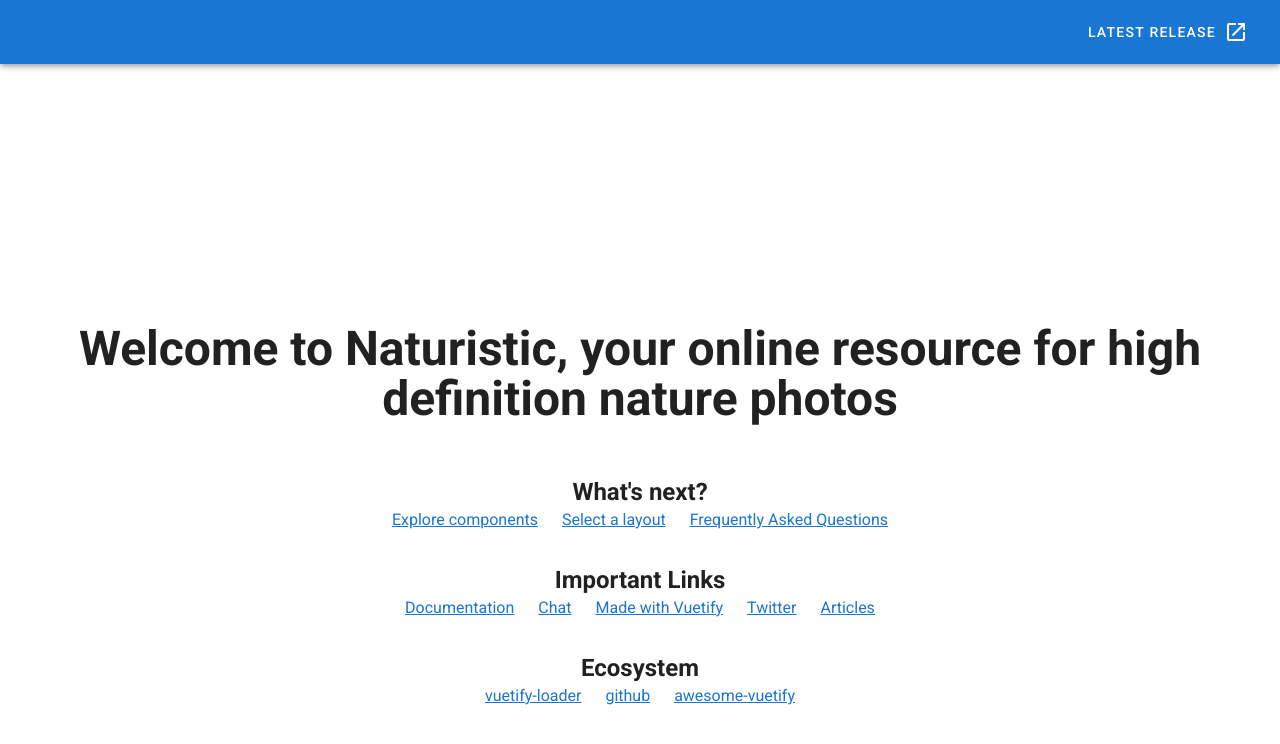
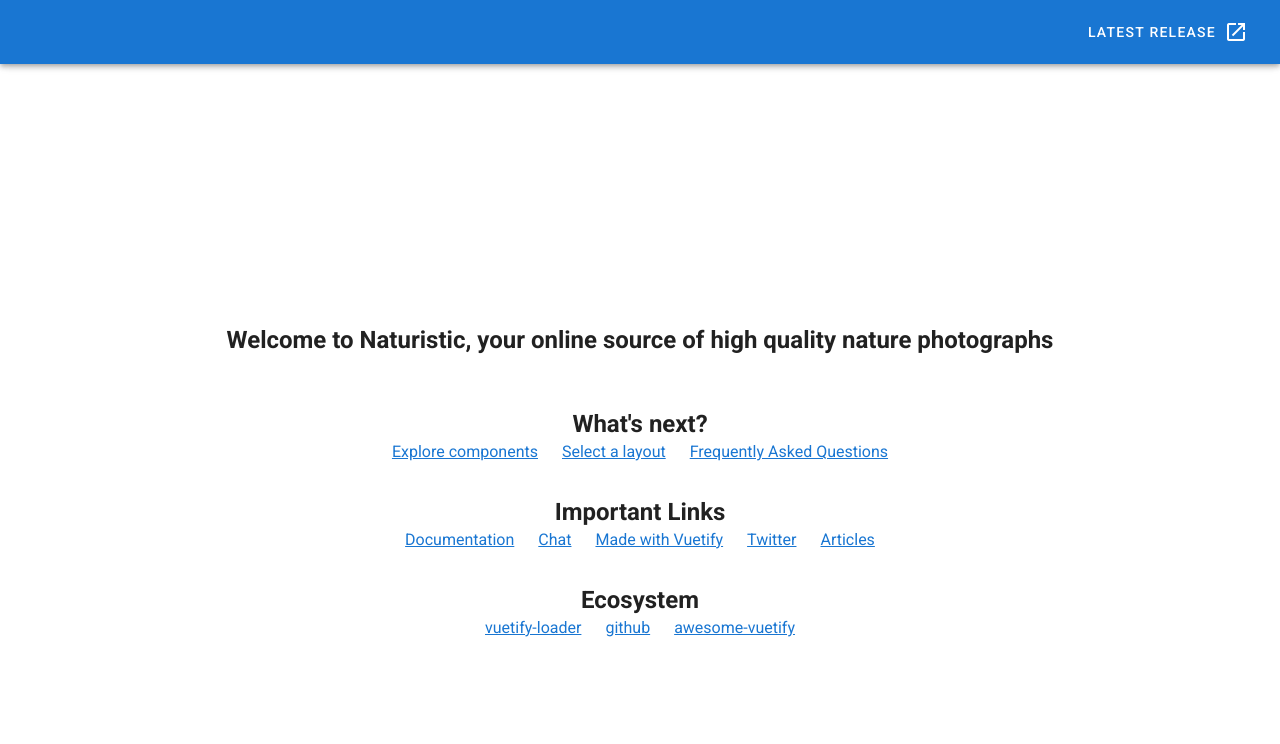
Before and after one commit to Naturistic/vuebase, a Vue app: page /#/ in a window 1280 px wide. Shown: the top 744 px of the page. Built offline with nearby package versions, Linux system fonts and the light colour scheme.

Commit message:
format mod

```diff
--- a/src/components/HelloWorld.vue
+++ b/src/components/HelloWorld.vue
@@ -11,9 +11,9 @@
       </v-col>
 
       <v-col class="mb-4">
-        <h4 class="display-2 font-weight-bold mb-3">
-          Welcome to Naturistic,  your online resource for high definition nature photos
-        </h4>
+      <h2 class="headline font-weight-bold mb-3">
+        Welcome to Naturistic, your online source of high quality nature photographs
+      </h2>
 
       </v-col>
 
```
